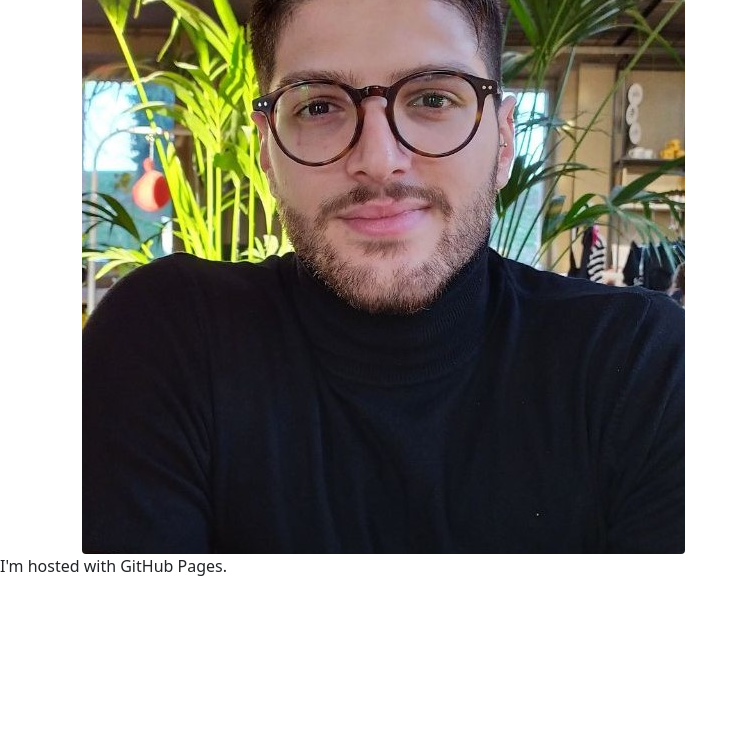
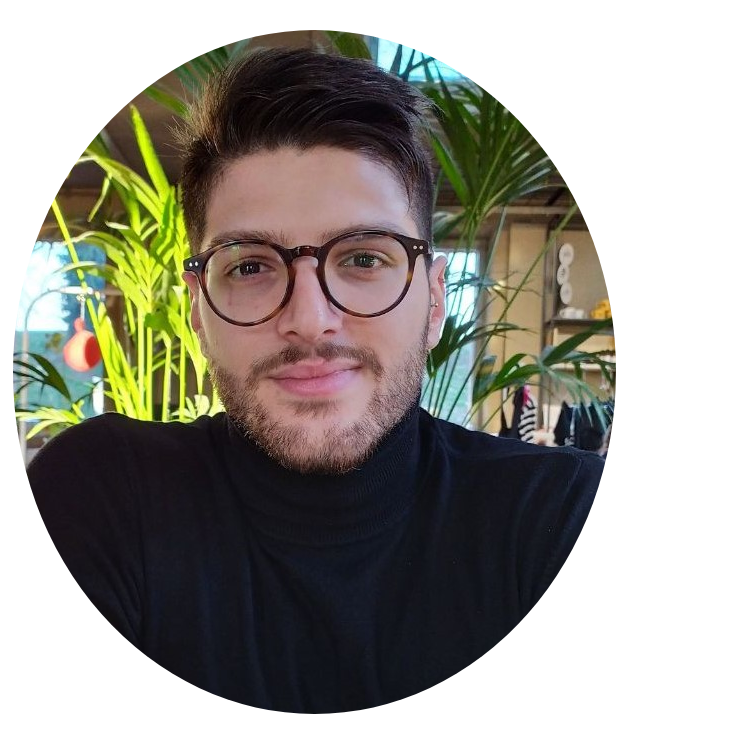
Before and after one commit to TheSave-afk/TheSave-afk.github.io, a plain HTML site: page index.html in a window 1280 px wide. Shown: the part 234-972 px from the top of the page, without its empty margins (0-747 px from the left). Before the commit the page ends 828 px from the top, so only its background shows below. Drawn offline with nearby package versions, Linux system fonts and the light colour scheme.

Commit message:
Update index.html

```diff
--- a/index.html
+++ b/index.html
@@ -7,11 +7,21 @@
 <body>
     <div class="container">
         <h1 class="display-1">Salvo Vultaggio</h1>
-        <img src="img/fototessera.jpg" class="rounded" alt="foto">
+        <img src="" class="rounded" alt="foto">
 
     </div>
 
-<p>I'm hosted with GitHub Pages.</p>
+    <div class="row text-center">
+
+        <!--Grid column-->
+        <div class="col-md-6 mb-4">
+
+          <h2 class="my-5 h2">Salvo Vultaggio</h2>
+
+          <img class="rounded-circle" alt="100x100" src="img/fototessera.jpg"
+            data-holder-rendered="true">
+
+        </div>
 
 <script src="https://cdn.jsdelivr.net/npm/bootstrap@5.0.2/dist/js/bootstrap.bundle.min.js" integrity="sha384-MrcW6ZMFYlzcLA8Nl+NtUVF0sA7MsXsP1UyJoMp4YLEuNSfAP+JcXn/tWtIaxVXM" crossorigin="anonymous"></script>
 </body>
```
